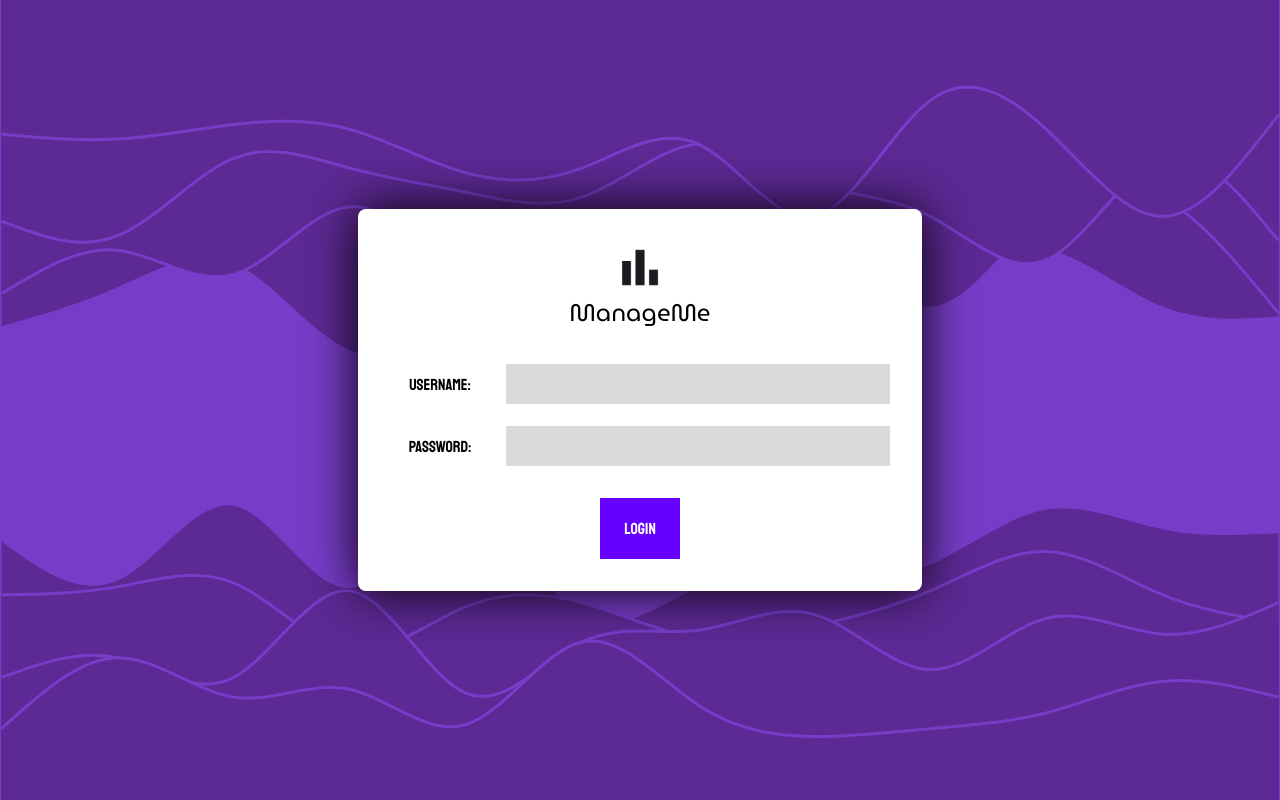
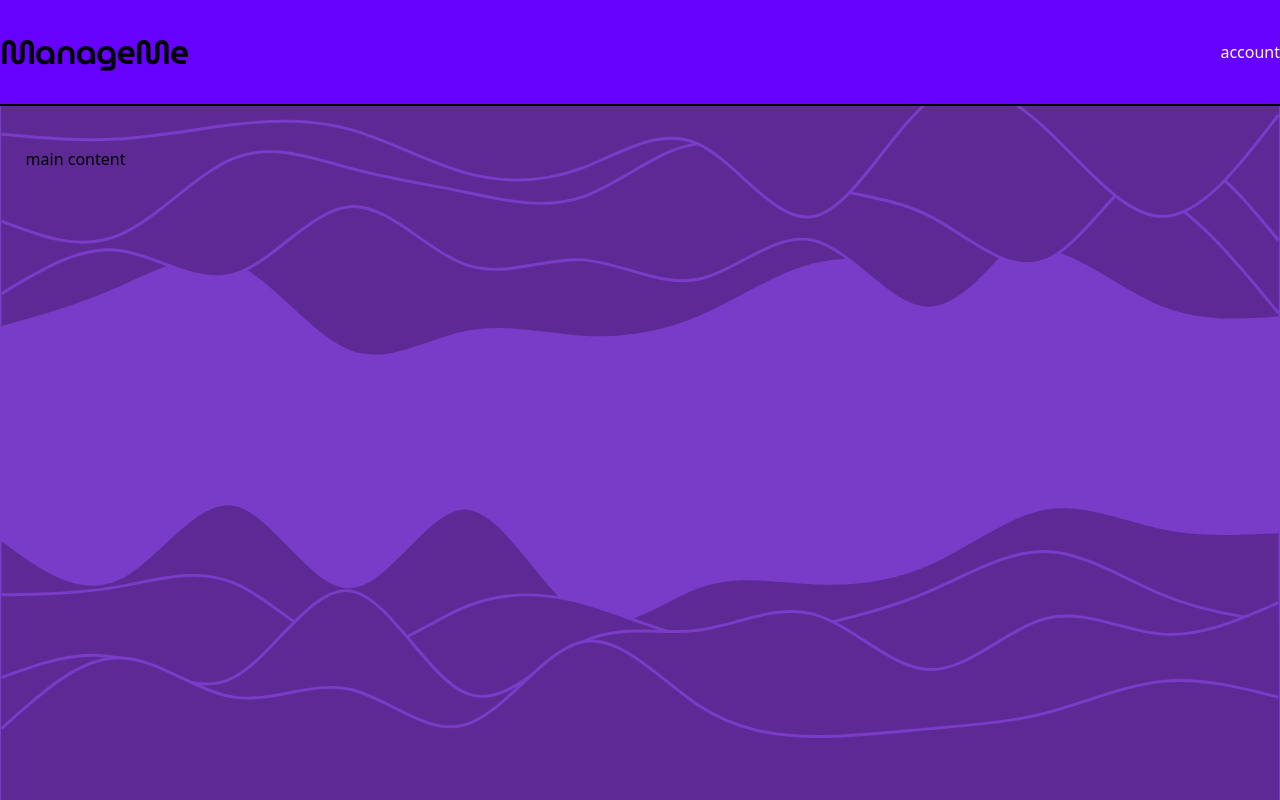
Before and after one commit to elfadog/my_favourite_students, a React (Create React App) app in the folder manageme/: page / in a window 1280 px wide. Built offline with nearby package versions, Linux system fonts and the light colour scheme.

Commit message:
deleting the drop menu and list group as it will be inside the dashboard.js file
will be nested inside the dashboard.js. Does not need to be its own component

```diff
--- a/manageme/src/App.js
+++ b/manageme/src/App.js
@@ -5,7 +5,7 @@ import Dashboard from "./Pages/Dashboard/Dashboard/Dashboard.js";
 function App() {
   return (
     <div className="App">
-      <Login />
+      <Dashboard />
       {/* <Dashboard /> */}
     </div>
   );
--- a/manageme/src/Pages/Dashboard/Dashboard/Dashboard.css
+++ b/manageme/src/Pages/Dashboard/Dashboard/Dashboard.css
@@ -10,6 +10,12 @@
   src: url("./Koulen-Regular.ttf");
   font-weight: normal;
   font-style: normal;
+}
+
+h2 {
+  font-family: "MuseoModerno-Regular";
+  font-size: 2rem;
+  color: black;
 }
 
 body {
@@ -73,7 +79,7 @@ aside {
 }
 
 button {
-  background-color: #6600ff;
+  background-image: url("./logo.png");
   color: white;
   border: none;
   cursor: pointer;
--- a/manageme/src/Pages/Dashboard/Dashboard/Dashboard.js
+++ b/manageme/src/Pages/Dashboard/Dashboard/Dashboard.js
@@ -1,8 +1,6 @@
 import React from "react";
 // import gsap from 'gsap'; // Import GSAP
-import ListGroup from "./ListGroup";
 import "./Dashboard.css";
-import DropMenu from "./DropMenu";
 
 function Dashboard() {
   const menuItems = [
@@ -18,7 +16,6 @@ function Dashboard() {
     <div className="dashboard-container">
       <div className="banner">
         <h2>ManageMe</h2>
-        <ListGroup />
         <p>account</p>
       </div>
       <div className="main">
--- a/manageme/src/Pages/Dashboard/Dashboard/DropMenu.js
+++ /dev/null
@@ -1,35 +0,0 @@
-import React, { useState } from "react";
-
-function DropMenu() {
-  const [menuVisible, setMenuVisible] = useState(false);
-
-  const toggleMenu = () => {
-    setMenuVisible(!menuVisible);
-  };
-
-  const menuItems = [
-    "Dashboard",
-    "Claims",
-    "Inventory",
-    "Mailbox",
-    "Invoices",
-    "Reports",
-  ];
-
-  return (
-    <div className="dropdown">
-      <button onClick={toggleMenu}>=</button>
-      {menuVisible && (
-        <ul className="dropdown-menu">
-          {menuItems.map((item) => (
-            <li key={item} className="blue-menu-item">
-              {item}
-            </li>
-          ))}
-        </ul>
-      )}
-    </div>
-  );
-}
-
-export default DropMenu;
--- a/manageme/src/Pages/Dashboard/Dashboard/ListGroup.js
+++ /dev/null
@@ -1,17 +0,0 @@
-import React, { useState } from "react";
-import DropMenu from "./DropMenu";
-
-function ListGroup() {
-  return (
-    <aside className="h-screen">
-      <nav className="h-full flex flex-col bg-white border-r shadow-sm">
-        <div className="p-4 pb-2 flex justify-between items-center">
-          {/* <h1 className="mr-2">ManageMe</h1> */}
-          <DropMenu />
-        </div>
-      </nav>
-    </aside>
-  );
-}
-
-export default ListGroup;
```
Also changed, not shown: manageme/src/Pages/Dashboard/Dashboard/logo.png (added).
